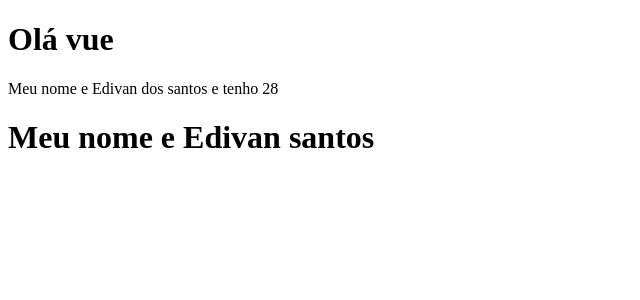
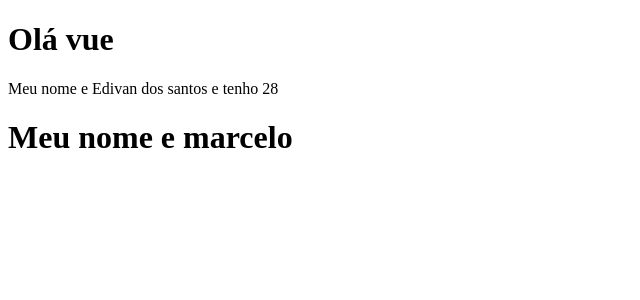
Before and after one commit to Edivansanto5/Basico-de-Vue03, a Vue app: page / in a window 1280 px wide. Shown: the top 300 px of the page, without its empty margins (0-640 px from the left). Built offline with nearby package versions, Linux system fonts and the light colour scheme.

Commit message:
criando um metado chamado created para mudar de nome

```diff
--- a/src/components/Lifecyclehooks.vue
+++ b/src/components/Lifecyclehooks.vue
@@ -11,6 +11,9 @@ export default {
         return{
             nome: 'Edivan santos'
         }
+    },
+    created(){
+        this.nome = 'marcelo'
     }
 }
 </script>
```
